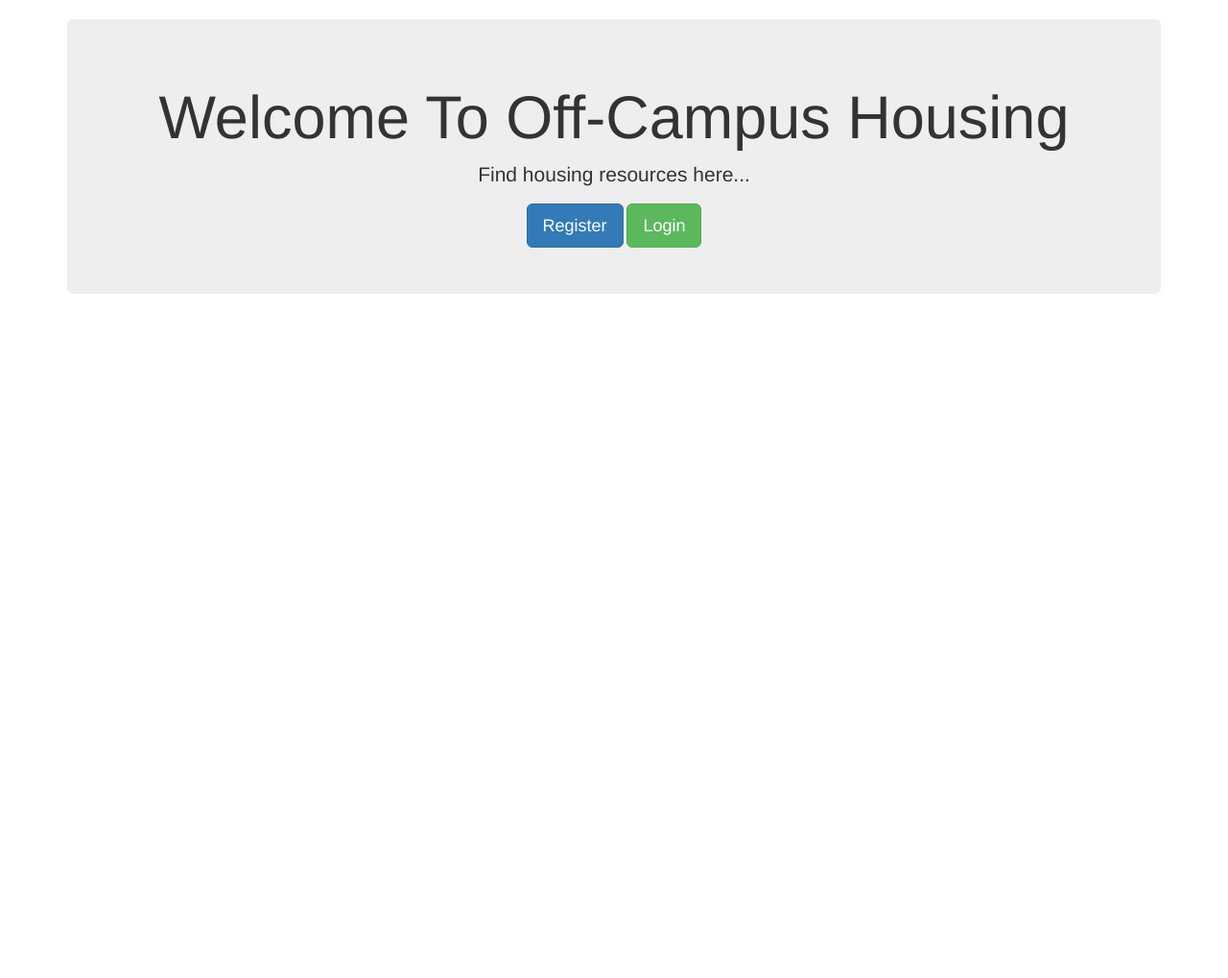
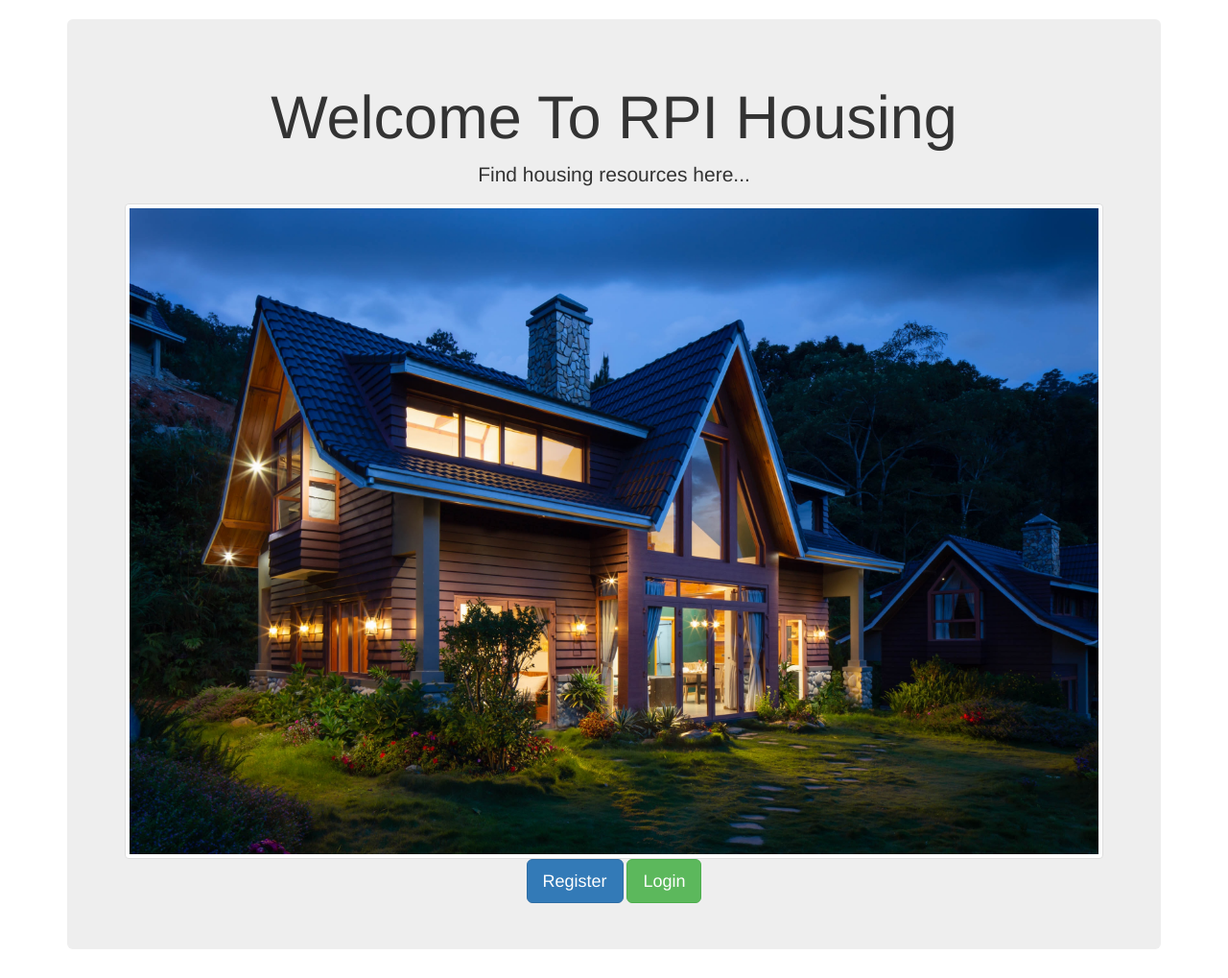
Before and after one commit to JuliaShiweiHuang/housingApp, a Flask app: page / in a window 1280 px wide. Shown: the part 52-1071 px from the top of the page at 96% size. Before the commit the page ends 358 px from the top, so only its background shows below. Run offline with Flask 2, Linux system fonts and the light colour scheme; some libraries are stand-ins or nearby versions.

Commit message:
add local changes

```diff
--- a/templates/home.html
+++ b/templates/home.html
@@ -2,9 +2,11 @@
 
 {%block body%}
 <div class = "jumbotron text-center">
-    <h1>Welcome To Off-Campus Housing </h1>
+    <h1>Welcome To RPI Housing </h1>
     <p class = "lead">Find housing resources here...</p>
-
+    <!-- <img src="/templates/unsplash.jpg" alt="credit to unsplash website" class="img-thumbnail"> -->
+    <img src="{{url_for('static', filename='unsplash2.jpg')}}"
+    align="middle" alt = "credit to upsplash website" class="img-thumbnail"/>
     {% if session.logged_in == NULL %}
         <a href = "/register" class = "btn btn-primary btn-lg">Register</a>
         <a href = "/login" class = "btn btn-success btn-lg">Login</a>
```
Also changed, not shown: 1 other file.
